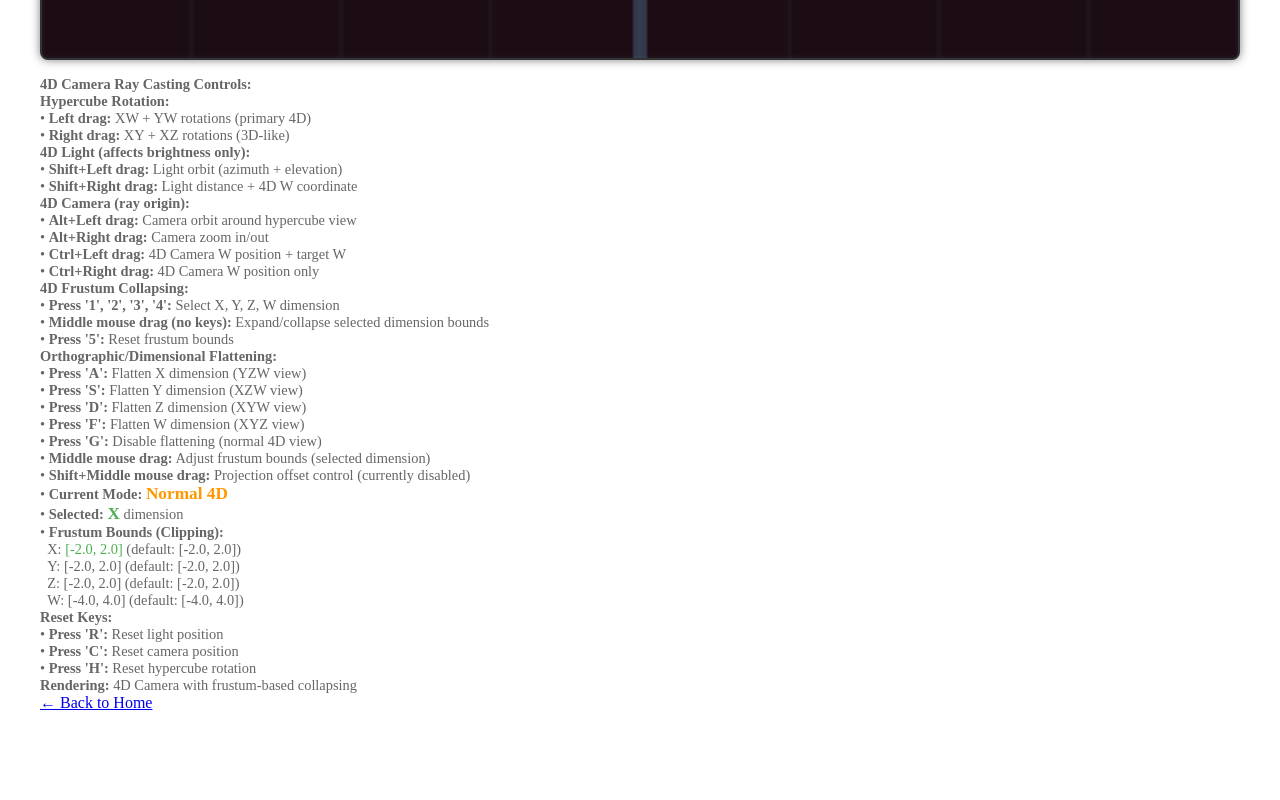
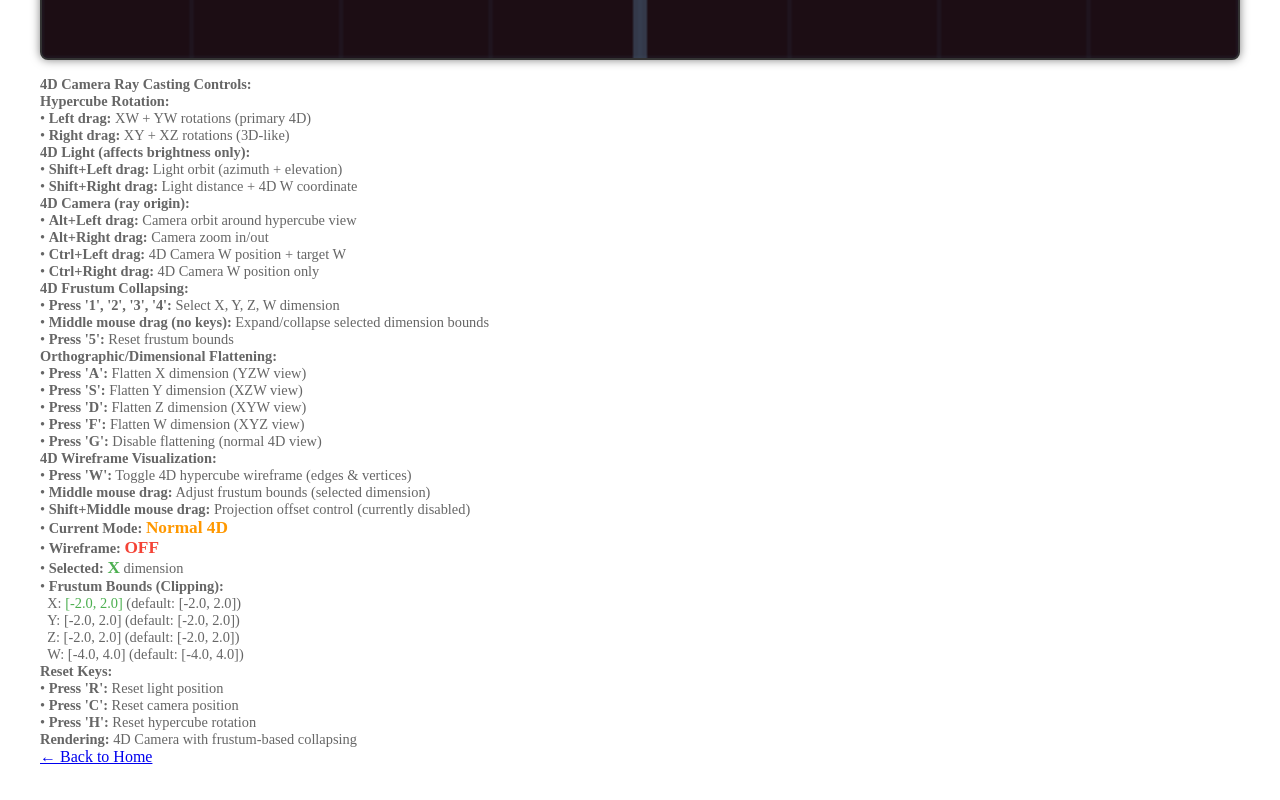
Before and after one commit to stephen-standridge/abstracts, a React app: page /gmap in a window 1280 px wide. Shown: the part 1297-2097 px from the top of the page. Before the commit the page ends 2049 px from the top, so only its background shows below. Built offline with nearby package versions, Linux system fonts and the light colour scheme.

Commit message:
Improve wireframe

```diff
--- a/source/structures/gmap/gmap.jsx
+++ b/source/structures/gmap/gmap.jsx
@@ -29,6 +29,8 @@ const Gmap = () => {
     orthographicMode,
     orthographicSlice,
     orthographicBounds,
+    // Wireframe mode
+    showWireframe,
     rotateVertex4D,
     resetLight,
     resetCamera,
@@ -124,7 +126,9 @@ const Gmap = () => {
           // Orthographic/Flattening uniforms
           orthographicMode: gl.getUniformLocation(program, 'orthographicMode'),
           orthographicSlice: gl.getUniformLocation(program, 'orthographicSlice'),
-          orthographicBounds: gl.getUniformLocation(program, 'orthographicBounds')
+          orthographicBounds: gl.getUniformLocation(program, 'orthographicBounds'),
+          // Wireframe uniforms
+          showWireframe: gl.getUniformLocation(program, 'showWireframe')
     }
 
     // Create hypercube data
@@ -217,6 +221,9 @@ const Gmap = () => {
         ])
         gl.uniformMatrix4fv(uniforms.orthographicBounds, false, orthoBoundsMatrix)
 
+        // Upload wireframe mode
+        gl.uniform1i(uniforms.showWireframe, showWireframe ? 1 : 0)
+
     // Upload rotated vertex data
     const flatVertices = new Float32Array(rotatedVertices.flat())
     gl.uniform4fv(uniforms.vertices, flatVertices)
@@ -228,12 +235,12 @@ const Gmap = () => {
     // Render
     gl.clear(gl.COLOR_BUFFER_BIT)
     gl.drawArrays(gl.TRIANGLE_STRIP, 0, 4)
-  }, [rotation, rotateVertex4D, light4DPos, camera4DPos, camera4DTarget, camera4DForward, camera3DPos, cameraTarget, cameraUp, cameraForward, shadowPlaneCenter, shadowPlaneDistance, frustumParams, selectedDimension, orthographicMode, orthographicSlice, orthographicBounds])
+  }, [rotation, rotateVertex4D, light4DPos, camera4DPos, camera4DTarget, camera4DForward, camera3DPos, cameraTarget, cameraUp, cameraForward, shadowPlaneCenter, shadowPlaneDistance, frustumParams, selectedDimension, orthographicMode, orthographicSlice, orthographicBounds, showWireframe])
 
   // Re-render when rotation, light position, camera, or frustum changes
   useEffect(() => {
     render()
-  }, [rotation, light4DPos, camera4DPos, camera4DForward, shadowPlaneCenter, shadowPlaneDistance, frustumParams, selectedDimension, orthographicMode, orthographicSlice, orthographicBounds, render])
+  }, [rotation, light4DPos, camera4DPos, camera4DForward, shadowPlaneCenter, shadowPlaneDistance, frustumParams, selectedDimension, orthographicMode, orthographicSlice, orthographicBounds, showWireframe, render])
 
   return (
     <PageWrapper style={{ padding: '2rem' }}>
@@ -268,10 +275,15 @@ const Gmap = () => {
         • <strong>Press 'D':</strong> Flatten Z dimension (XYW view)<br/>
         • <strong>Press 'F':</strong> Flatten W dimension (XYZ view)<br/>
         • <strong>Press 'G':</strong> Disable flattening (normal 4D view)<br/>
+        <strong>4D Wireframe Visualization:</strong><br/>
+        • <strong>Press 'W':</strong> Toggle 4D hypercube wireframe (edges & vertices)<br/>
         • <strong>Middle mouse drag:</strong> {orthographicMode ? 'Adjust orthographic viewing bounds (both axes)' : 'Adjust frustum bounds (selected dimension)'}<br/>
         • <strong>Shift+Middle mouse drag:</strong> Projection offset control (currently disabled)<br/>
         • <strong>Current Mode:</strong> <span style={{color: '#FF9800', fontWeight: 'bold', fontSize: '1.2em'}}>
           {orthographicMode ? `${orthographicMode.toUpperCase()}-Flattened (offset: ${orthographicSlice.toFixed(2)})` : 'Normal 4D'}
+        </span><br/>
+        • <strong>Wireframe:</strong> <span style={{color: showWireframe ? '#4CAF50' : '#F44336', fontWeight: 'bold', fontSize: '1.2em'}}>
+          {showWireframe ? 'ON' : 'OFF'}
         </span><br/>
         • <strong>Selected:</strong> <span style={{color: '#4CAF50', fontWeight: 'bold', fontSize: '1.2em'}}>{selectedDimension.toUpperCase()}</span> dimension<br/>
         • <strong>{orthographicMode ? 'Orthographic Viewing Bounds:' : 'Frustum Bounds (Clipping):'}</strong><br/>
--- a/source/structures/gmap/hooks/use4DRotation.js
+++ b/source/structures/gmap/hooks/use4DRotation.js
@@ -42,6 +42,9 @@ export function use4DRotation() {
   // Track orthographic/flattening mode
   const [orthographicMode, setOrthographicMode] = useState(null) // null, 'x', 'y', 'z', or 'w'
   const [orthographicSlice, setOrthographicSlice] = useState(0.0) // Which slice/plane to show when flattened
+
+  // Track wireframe visibility
+  const [showWireframe, setShowWireframe] = useState(false) // Whether to show 4D hypercube wireframe
 
   // Track orthographic viewing bounds (scale of the orthographic projection)
   const [orthographicBounds, setOrthographicBounds] = useState({
@@ -371,6 +374,15 @@ export function use4DRotation() {
           setOrthographicMode(null)
           console.log('Orthographic mode: Disabled (normal 4D view)')
         }
+
+        // Wireframe toggle (W key)
+        if (e.key.toLowerCase() === 'w') {
+          setShowWireframe(prev => {
+            const newValue = !prev
+            console.log(`4D Hypercube wireframe: ${newValue ? 'Enabled' : 'Disabled'}`)
+            return newValue
+          })
+        }
     }
 
     window.addEventListener('keydown', handleKeyDown)
@@ -456,6 +468,8 @@ export function use4DRotation() {
     orthographicMode,
     orthographicSlice,
     orthographicBounds,
+    // Wireframe data
+    showWireframe,
     rotateVertex4D,
     resetLight,
     resetCamera,
```
Also changed, not shown: source/structures/gmap/shaders/hypercube.frag.glsl.
